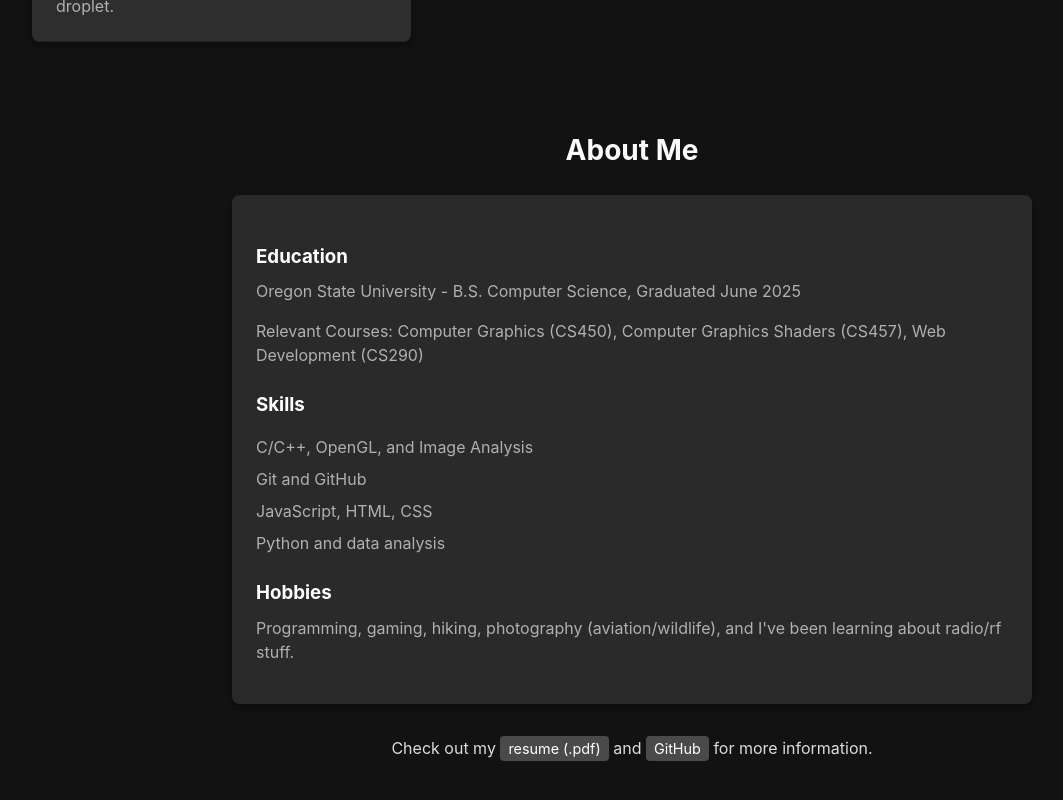
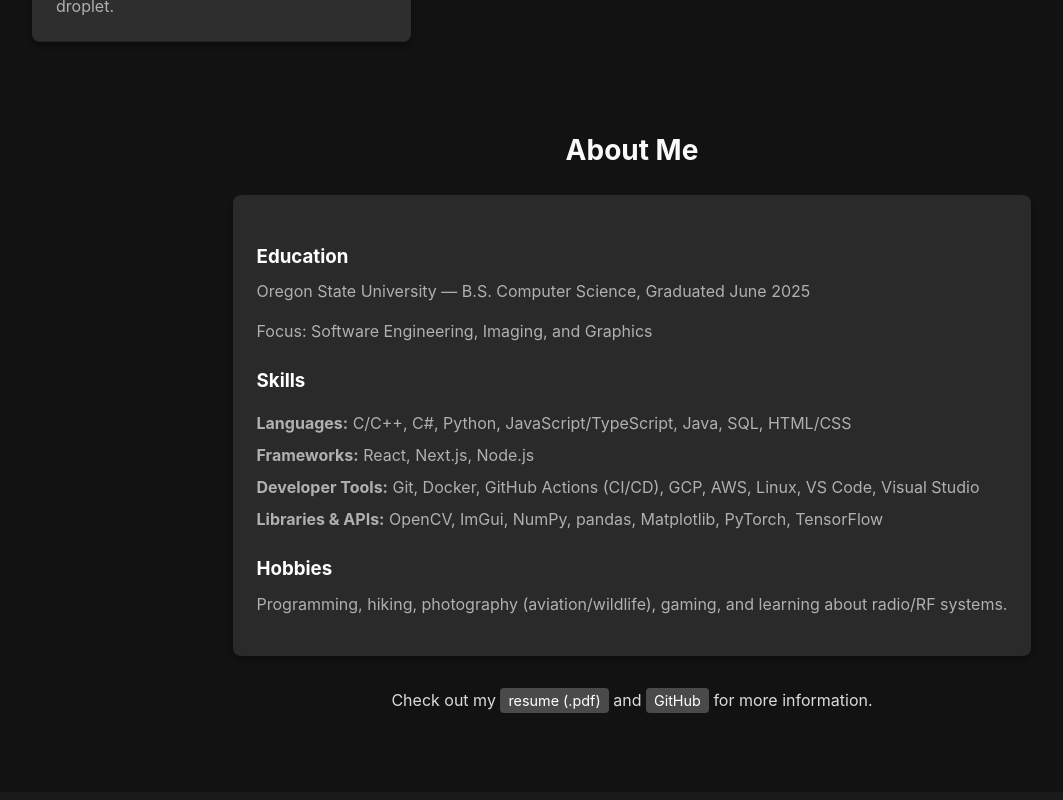
Before and after one commit to ajh416/portfolio, a Next.js app: page / in a window 1280 px wide. Shown: the part 1754-2554 px from the top of the page, without its empty margins (8-1071 px from the left). Built offline with nearby package versions, Linux system fonts and the light colour scheme.

Commit message:
update resume summary section

```diff
--- a/src/app/page.js
+++ b/src/app/page.js
@@ -105,20 +105,25 @@ export default function Home() {
 					<h2 className={styles.resumeTitle}>About Me</h2>
 					<div className={styles.resumeContent}>
 						<h3>Education</h3>
-						<p>Oregon State University - B.S. Computer Science, Graduated June 2025</p>
-						<p>Relevant Courses: Computer Graphics (CS450), Computer Graphics Shaders (CS457), Web Development (CS290)</p>
+						<p>Oregon State University — B.S. Computer Science, Graduated June 2025</p>
+						<p>Focus: Software Engineering, Imaging, and Graphics</p>
+
 						<h3>Skills</h3>
 						<ul className={styles.skillsList}>
-							<li>C/C++, OpenGL, and Image Analysis</li>
-							<li>Git and GitHub</li>
-							<li>JavaScript, HTML, CSS</li>
-							<li>Python and data analysis</li>
+							<li><strong>Languages:</strong> C/C++, C#, Python, JavaScript/TypeScript, Java, SQL, HTML/CSS</li>
+							<li><strong>Frameworks:</strong> React, Next.js, Node.js</li>
+							<li><strong>Developer Tools:</strong> Git, Docker, GitHub Actions (CI/CD), GCP, AWS, Linux, VS Code, Visual Studio</li>
+							<li><strong>Libraries & APIs:</strong> OpenCV, ImGui, NumPy, pandas, Matplotlib, PyTorch, TensorFlow</li>
 						</ul>
+
 						<h3>Hobbies</h3>
-						<p>Programming, gaming, hiking, photography (aviation/wildlife), and I've been learning about radio/rf stuff.</p>
+						<p>Programming, hiking, photography (aviation/wildlife), gaming, and learning about radio/RF systems.</p>
 					</div>
-					<p className={styles.resumePlug}>Check out my <Link href="/AdamHenryResume.pdf" target="_blank" className={styles.resumebutton}>resume (.pdf)</Link> and <Link href="https://github.com/ajh416" target="_blank" className={styles.resumebutton}>GitHub</Link> for more information.</p>
+					<p className={styles.resumePlug}>
+						Check out my <Link href="/AdamHenryResume.pdf" target="_blank" className={styles.resumebutton}>resume (.pdf)</Link> and <Link href="https://github.com/ajh416" target="_blank" className={styles.resumebutton}>GitHub</Link> for more information.
+					</p>
 				</div>
+
 			</div>
 		</div>
 	);
```
Also changed, not shown: 1 other file (tests, documents, lock files or other folders). Lines whose indentation alone changed are shown as unchanged.
